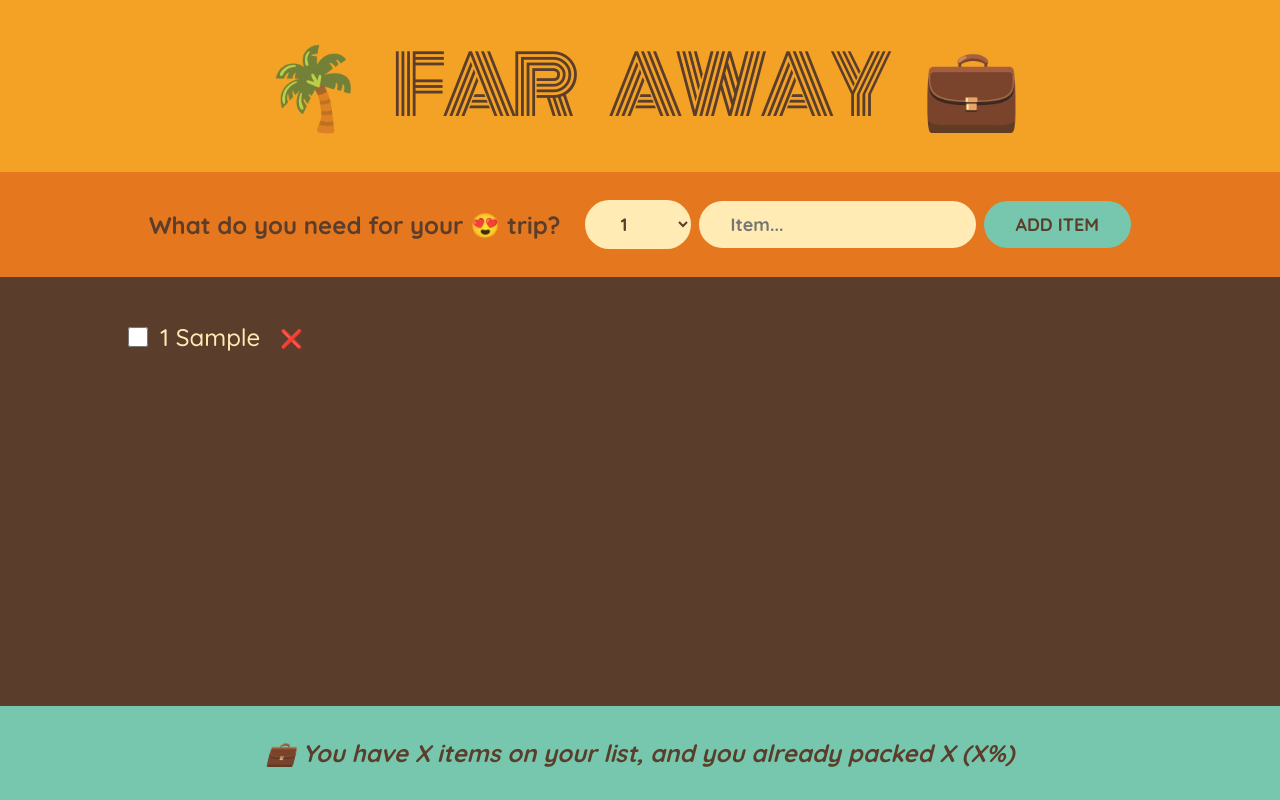
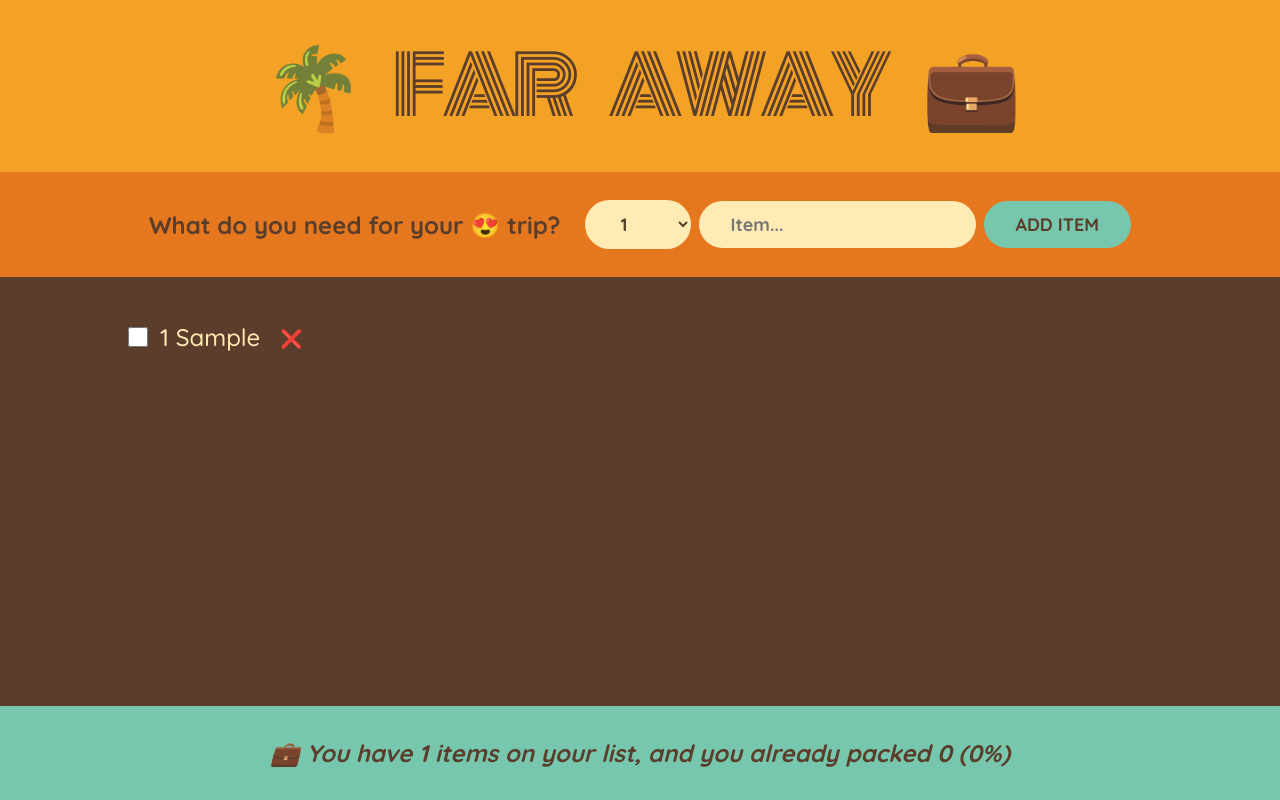
Before and after one commit to evilimas/Travel-list, a React (Create React App) app: page / in a window 1280 px wide. Both pictures are taken after typing "Sample" into the empty fields and a click on the button "ADD ITEM". Built offline with nearby package versions, Linux system fonts and the light colour scheme; the HTML template or start-up script is replaced by a standard one.

Commit message:
added footer

```diff
--- a/src/App.js
+++ b/src/App.js
@@ -28,7 +28,7 @@
         onDeleteItem={handleDeleteItem}
         onToggleItem={handleToggleItem}
       />
-      <Stats />
+      <Stats items={items} />
     </div>
   );
 }
@@ -112,10 +112,24 @@
   );
 }
 
-function Stats() {
+function Stats({ items }) {
+  if (items.length === 0)
+    return (
+      <p className="stats">
+        <em>Add some items to see your packing list! 🚀</em>
+      </p>
+    );
+  const numItems = items.length;
+  const numPacked = items.filter((item) => item.packed).length;
+  const procentage = Math.round((numPacked / numItems) * 100);
   return (
     <footer className="stats">
-      <em>💼 You have X items on your list, and you already packed X (X%)</em>
+      <em>
+        {procentage === 100
+          ? 'You got everything! Ready to go ✈'
+          : `💼 You have ${numItems} items on your list, and you already packed
+        ${numPacked} (${procentage}%)`}
+      </em>
     </footer>
   );
 }
```
